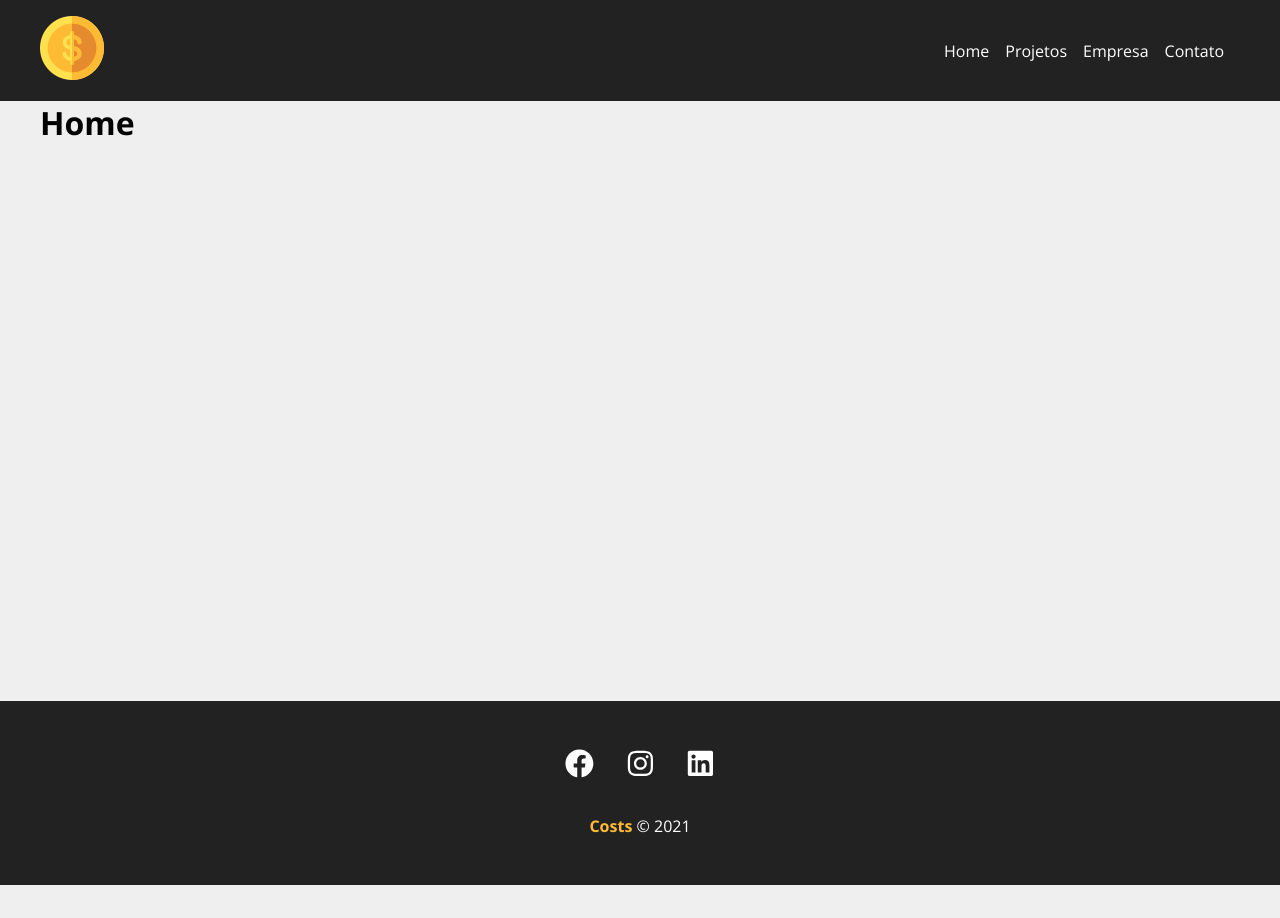
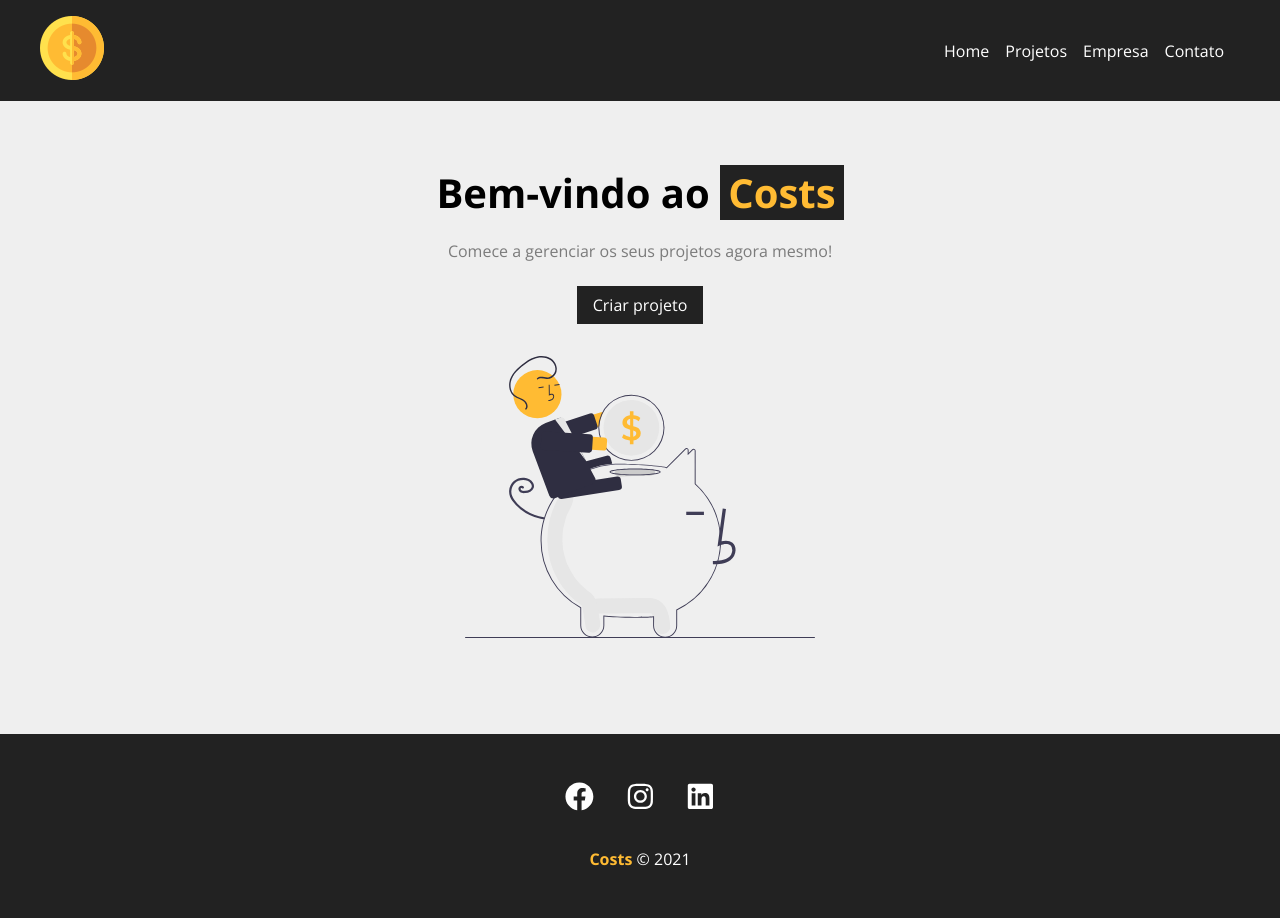
Before and after one commit to CaioPradoDeSouza/react-class, a React (Create React App) app in the folder costs/: page / in a window 1280 px wide. Before the commit the page ends 885 px from the top, so only its background shows below. Built offline with nearby package versions, Linux system fonts and the light colour scheme.

Commit message:
update project

```diff
--- /dev/null
+++ b/costs/src/components/layout/LinkButton.js
@@ -0,0 +1,14 @@
+import {Link} from 'react-router-dom'
+
+import styles from './LinkButton.module.css'
+
+function LinkButton({to, text}){
+    return(
+        <Link className={styles.btn} to={to}>
+        {text}
+        </Link>
+
+    )
+}
+
+export default LinkButton
--- /dev/null
+++ b/costs/src/components/layout/LinkButton.module.css
@@ -0,0 +1,11 @@
+.btn{
+    background-color: #222;
+    color: #fff;
+    padding: 0.5em 1em;
+    text-decoration: none;
+    transition: 0.5s;
+}
+
+.btn:hover{
+        color: #FFBB33;
+}
--- a/costs/src/components/pages/Home.js
+++ b/costs/src/components/pages/Home.js
@@ -1,5 +1,17 @@
+import styles from './Home.module.css'
+
+import savings from '../../img/savings.svg'
+import LinkButton from '../layout/LinkButton'
+
 function Home(){
-    return <h1>Home</h1>
+    return(
+        <section className={styles.home_container}>
+            <h1>Bem-vindo ao <span>Costs</span></h1>
+            <p>Comece a gerenciar os seus projetos agora mesmo!</p>
+            <LinkButton to="/newproject" text="Criar projeto"/>
+            <img src={savings} alt="costs" />
+        </section>
+    )
 }
 
 export default Home
--- /dev/null
+++ b/costs/src/components/pages/Home.module.css
@@ -0,0 +1,29 @@
+.home_container{
+    width: 100%;
+    display: flex;
+    flex-direction: column;
+    align-items: center;
+    justify-content: center;
+    padding: 4em;
+}
+
+.home_container h1{
+    font-size: 2.5em;
+    margin-bottom: .5em;
+}
+
+.home_container h1 span{
+    color: #ffbb33;
+    padding: 0 .2em;
+    background-color: #222;
+}
+
+.home_container p {
+    margin-bottom: 1.5em;
+    color: #7b7b7b;
+}
+
+.home_container img{
+    width: 350px;
+    margin: 2em 0;
+}
--- a/costs/src/components/pages/NewProject.js
+++ b/costs/src/components/pages/NewProject.js
@@ -1,5 +1,14 @@
+import ProjectForm from '../project/ProjectForm'
+import styles from './NewProject.module.css'
+
 function NewProject(){
-    return <h1>NewProject</h1>
+    return(
+        <div className={styles.newproject_container}>
+            <h1>Criar Projeto</h1>
+            <p>Crie seu projeto para depois adicionar os serviços</p>
+            <ProjectForm />
+        </div>
+    )
 }
 
 export default NewProject
--- /dev/null
+++ b/costs/src/components/pages/NewProject.module.css
@@ -0,0 +1,13 @@
+.newproject_container{
+    width: 450px;
+    margin: 0 auto;
+    padding: 3em;
+}
+
+.newproject_container h1{
+    margin-bottom: 0.5em;
+}
+
+.newproject_container p{
+    color:#7b7b7b;
+}
--- /dev/null
+++ b/costs/src/components/project/ProjectForm.js
@@ -0,0 +1,18 @@
+function ProjectForm() {
+    return (
+        <form>
+            <div><input type="text" placeholder="Insira o nome do projeto" /></div>
+            <div><input type="number" placeholder="Insira o orçamento total" /></div>
+            <div>
+                <select name="category_id">
+                    <option disabled>Selecione a categoria</option>
+                </select>
+            </div>
+            <div>
+                <input type="submit" value="Criar Projeto"/>
+            </div>
+        </form>
+    )
+}
+
+export default ProjectForm
```
